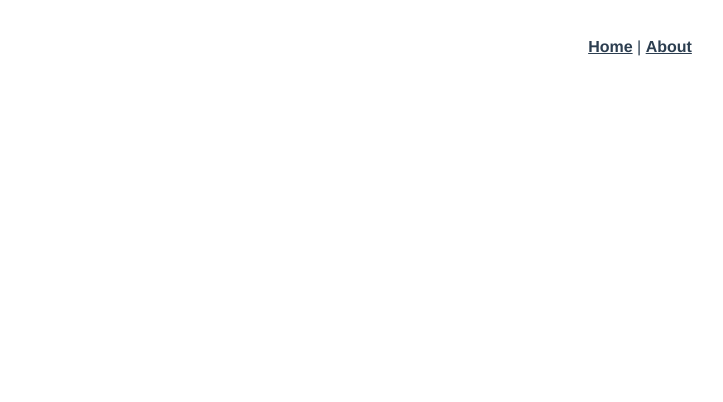
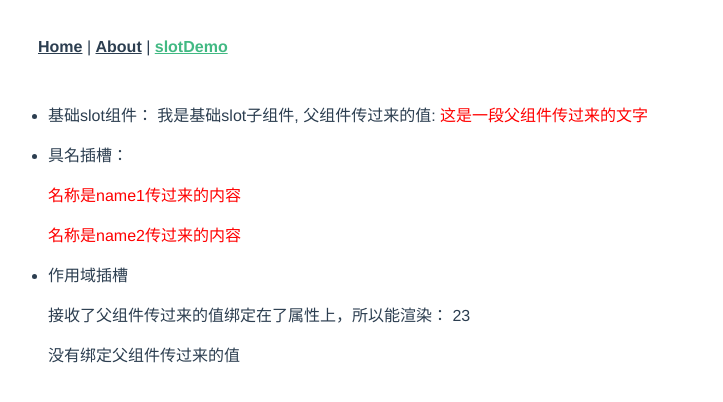
Before and after one commit to akari16/vue-note, a Vue app: page /slotDemo in a window 1280 px wide. Shown: the top 402 px of the page, without its empty margins (0-723 px from the left). Built offline with nearby package versions, Linux system fonts and the light colour scheme.

Commit message:
添加插槽demo

```diff
--- a/src/App.vue
+++ b/src/App.vue
@@ -2,9 +2,10 @@
 	<div id="app">
 		<nav>
 			<router-link to="/">Home</router-link> |
-      <router-link to="/about">About</router-link>
+			<router-link to="/about">About</router-link> |
+			<router-link to="/slotDemo">slotDemo</router-link>
 		</nav>
-    <router-view/>
+		<router-view />
 	</div>
 </template>
 
@@ -18,6 +19,7 @@
 }
 
 nav {
+	text-align: left;
 	padding: 30px;
 
 	a {
--- a/src/components/HelloWorld.vue
+++ b/src/components/HelloWorld.vue
@@ -1,39 +1,11 @@
 <template>
 	<div class="hello">
-    <h1>{{ msg }}</h1>
-    <p>
-      For a guide and recipes on how to configure / customize this project,<br>
-      check out the
-      <a href="https://cli.vuejs.org" target="_blank" rel="noopener">vue-cli documentation</a>.
-    </p>
-    <h3>Installed CLI Plugins</h3>
-    <ul>
-      <li><a href="https://github.com/vuejs/vue-cli/tree/dev/packages/%40vue/cli-plugin-babel" target="_blank" rel="noopener">babel</a></li>
-      <li><a href="https://github.com/vuejs/vue-cli/tree/dev/packages/%40vue/cli-plugin-router" target="_blank" rel="noopener">router</a></li>
-      <li><a href="https://github.com/vuejs/vue-cli/tree/dev/packages/%40vue/cli-plugin-vuex" target="_blank" rel="noopener">vuex</a></li>
-      <li><a href="https://github.com/vuejs/vue-cli/tree/dev/packages/%40vue/cli-plugin-typescript" target="_blank" rel="noopener">typescript</a></li>
-    </ul>
-    <h3>Essential Links</h3>
-    <ul>
-      <li><a href="https://vuejs.org" target="_blank" rel="noopener">Core Docs</a></li>
-      <li><a href="https://forum.vuejs.org" target="_blank" rel="noopener">Forum</a></li>
-      <li><a href="https://chat.vuejs.org" target="_blank" rel="noopener">Community Chat</a></li>
-      <li><a href="https://twitter.com/vuejs" target="_blank" rel="noopener">Twitter</a></li>
-      <li><a href="https://news.vuejs.org" target="_blank" rel="noopener">News</a></li>
-    </ul>
-    <h3>Ecosystem</h3>
-    <ul>
-      <li><a href="https://router.vuejs.org" target="_blank" rel="noopener">vue-router</a></li>
-      <li><a href="https://vuex.vuejs.org" target="_blank" rel="noopener">vuex</a></li>
-      <li><a href="https://github.com/vuejs/vue-devtools#vue-devtools" target="_blank" rel="noopener">vue-devtools</a></li>
-      <li><a href="https://vue-loader.vuejs.org" target="_blank" rel="noopener">vue-loader</a></li>
-      <li><a href="https://github.com/vuejs/awesome-vue" target="_blank" rel="noopener">awesome-vue</a></li>
-    </ul>
+		<p>{{ msg }}</p>
 	</div>
 </template>
 
 <script lang="ts">
-import { Component, Prop, Vue } from 'vue-property-decorator';
+import { Component, Prop, Vue } from "vue-property-decorator";
 
 @Component
 export default class HelloWorld extends Vue {
--- a/src/main.ts
+++ b/src/main.ts
@@ -8,5 +8,5 @@ Vue.config.productionTip = false
 new Vue({
   router,
   store,
-  render: h => h(App)
+  render: (h: any) => h(App)
 }).$mount('#app')
--- a/src/router/index.ts
+++ b/src/router/index.ts
@@ -1,6 +1,7 @@
 import Vue from 'vue'
 import VueRouter, { RouteConfig } from 'vue-router'
 import HomeView from '../views/HomeView.vue'
+import SlotDemo from '../views/SlotDemo/Index.vue'
 
 Vue.use(VueRouter)
 
@@ -17,7 +18,12 @@ const routes: Array<RouteConfig> = [
     // this generates a separate chunk (about.[hash].js) for this route
     // which is lazy-loaded when the route is visited.
     component: () => import(/* webpackChunkName: "about" */ '../views/AboutView.vue')
-  }
+  },
+  {
+    path: '/slotDemo',
+    name: 'slotDemo',
+    component: SlotDemo
+  },
 ]
 
 const router = new VueRouter({
--- a/src/views/HomeView.vue
+++ b/src/views/HomeView.vue
@@ -1,18 +1,17 @@
 <template>
-  <div class="home">
-    <img alt="Vue logo" src="../assets/logo.png">
-    <HelloWorld msg="Welcome to Your Vue.js + TypeScript App"/>
-  </div>
+	<div class="home">
+		<HelloWorld msg="Welcome to Your Vue.js + TypeScript App" />
+	</div>
 </template>
 
 <script lang="ts">
-import { Component, Vue } from 'vue-property-decorator';
-import HelloWorld from '@/components/HelloWorld.vue'; // @ is an alias to /src
+import { Component, Vue } from "vue-property-decorator";
+import HelloWorld from "@/components/HelloWorld.vue"; // @ is an alias to /src
 
 @Component({
-  components: {
-    HelloWorld,
-  },
+	components: {
+		HelloWorld,
+	},
 })
 export default class HomeView extends Vue {}
 </script>
--- /dev/null
+++ b/src/views/SlotDemo/Base.vue
@@ -0,0 +1,13 @@
+<template>
+	<span>
+		我是基础slot子组件, 父组件传过来的值:
+		<span style="color: red"><slot></slot></span>
+	</span>
+</template>
+
+<script lang="ts">
+import { Component, Vue } from "vue-property-decorator";
+
+@Component
+export default class Base extends Vue {}
+</script>
--- /dev/null
+++ b/src/views/SlotDemo/Index.vue
@@ -0,0 +1,41 @@
+<template>
+	<div>
+		<ul class="slot-list">
+			<li>基础slot组件：<Base>这是一段父组件传过来的文字</Base></li>
+			<li>
+				<p>具名插槽：</p>
+				<Specific>
+					<template v-slot:name1>
+						<p>名称是name1传过来的内容</p>
+					</template>
+					<template v-slot:name2>
+						<p>名称是name2传过来的内容</p>
+					</template>
+				</Specific>
+			</li>
+			<li>
+				<p>作用域插槽</p>
+				<Scope :scopeData="scopeData"></Scope>
+			</li>
+		</ul>
+	</div>
+</template>
+
+<script lang="ts">
+import { Component, Vue } from "vue-property-decorator";
+import Base from "./Base.vue";
+import Specific from "./Specific.vue";
+import Scope from "./Scope.vue";
+
+@Component({ components: { Base, Specific, Scope } })
+export default class SlotDemo extends Vue {
+	private scopeData: Number = 23;
+}
+</script>
+
+<!-- Add "scoped" attribute to limit CSS to this component only -->
+<style scoped lang="less">
+.slot-list {
+	text-align: left;
+}
+</style>
--- /dev/null
+++ b/src/views/SlotDemo/Scope.vue
@@ -0,0 +1,20 @@
+<template>
+	<span>
+		<span>
+			<slot v-bind:scopeData="scopeData">
+				接收了父组件传过来的值绑定在了属性上，所以能渲染：
+				{{ scopeData }}
+			</slot>
+			<slot><p>没有绑定父组件传过来的值</p></slot>
+		</span>
+	</span>
+</template>
+
+<script lang="ts">
+import { Component, Vue, Prop } from "vue-property-decorator";
+
+@Component
+export default class Scope extends Vue {
+	@Prop({ type: Number }) private scopeData!: Number;
+}
+</script>
--- /dev/null
+++ b/src/views/SlotDemo/Specific.vue
@@ -0,0 +1,15 @@
+<template>
+	<span>
+		<span style="color: red">
+			<slot name="name1"></slot>
+			<slot name="name2"></slot>
+		</span>
+	</span>
+</template>
+
+<script lang="ts">
+import { Component, Vue } from "vue-property-decorator";
+
+@Component
+export default class Specific extends Vue {}
+</script>
```
Also changed, not shown: 1 other file (tests, documents, lock files or other folders). Lines whose indentation alone changed are shown as unchanged.
